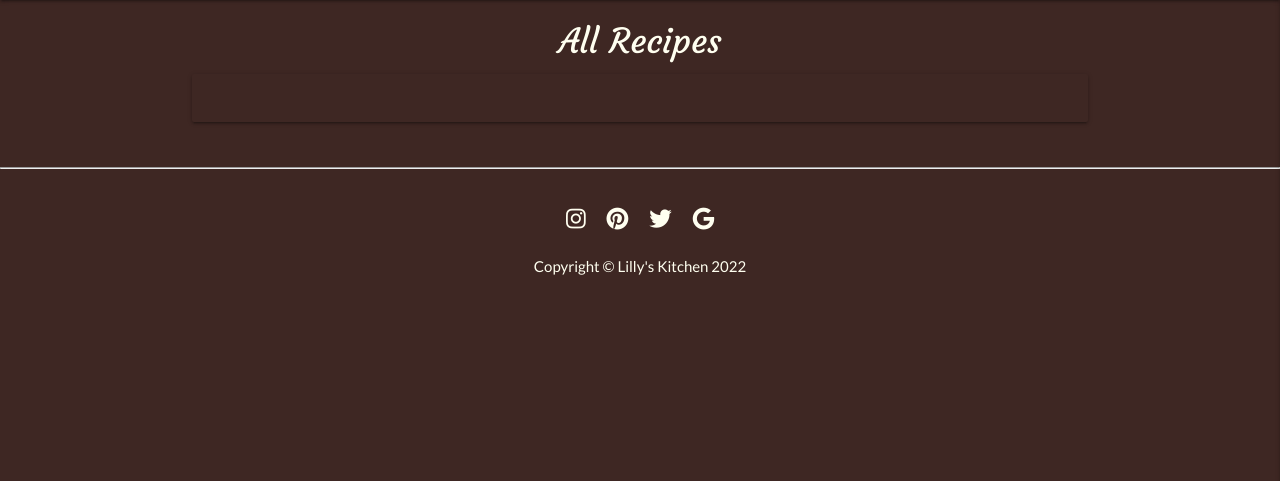
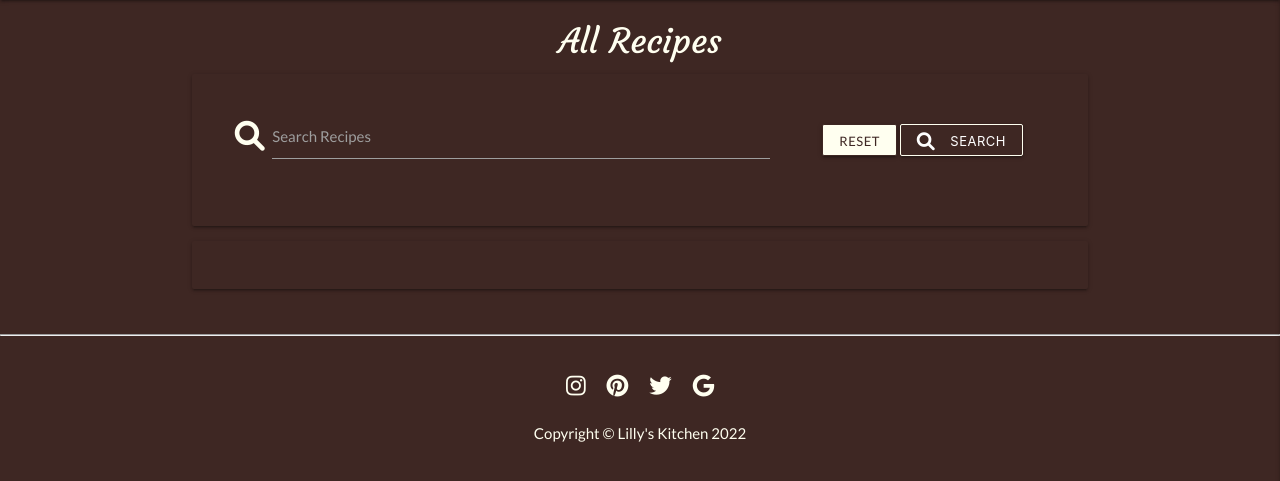
Before and after one commit to Code-Institute-Submissions/malikdobbs-lillys_kitchen_AprResub, a Flask app: page /recipes in a window 1280 px wide. Shown: the part 64-545 px from the top of the page. Run offline with Flask 2, Linux system fonts and the light colour scheme; data that the repository does not hold is empty; some libraries are stand-ins or nearby versions.

Commit message:
Search functionality added to recipes page and tidied up edit and delete buttons on recipes page

```diff
--- a/app.py
+++ b/app.py
@@ -33,6 +33,16 @@ def get_recipes():
     Placeholder
     """
     recipes = list(mongo.db.recipes.find())
+    return render_template("get_recipes.html", recipes=recipes)
+
+
+@app.route("/search", methods=["GET", "POST"])
+def search():
+    """
+    Placeholder
+    """
+    query = request.form.get("query")
+    recipes = list(mongo.db.recipes.find({"$text": {"$search": query}}))
     return render_template("get_recipes.html", recipes=recipes)
 
 
--- a/static/css/style.css
+++ b/static/css/style.css
@@ -58,6 +58,9 @@ nav {
 .edit-btn {
 	border: 1px solid #fffff0;
     background-color: #3e2723;
+	max-height: 1.4em;
+	line-height: 1.2em;
+	font-size: .65em;
 }
 
 .cancel-btn {
@@ -67,6 +70,20 @@ nav {
 }
 
 .delete-btn {
+	background-color: #fffff0;
+	border: 1px solid #3e2723;
+	color: #3e2723;
+	max-height: 1.4em;
+	line-height: 1.2em;
+	font-size: .65em;
+}
+
+.search-btn {
+	border: 1px solid #fffff0;
+    background-color: #3e2723;
+}
+
+.reset-btn {
 	background-color: #fffff0;
 	border: 1px solid #3e2723;
 	color: #3e2723;
@@ -96,6 +113,18 @@ nav {
 }
 
 .delete-btn:hover {
+	background-color: #3e2723;
+	border: 1px solid #fffff0;
+	color: #fffff0;
+}
+
+.search-btn:hover {
+	background-color: #fffff0;
+	border: 1px solid #3e2723;
+	color: #3e2723;
+}
+
+.reset-btn:hover {
 	background-color: #3e2723;
 	border: 1px solid #fffff0;
 	color: #fffff0;
--- a/templates/get_recipes.html
+++ b/templates/get_recipes.html
@@ -4,6 +4,23 @@
 <section>
 	<div class="container">
 		<h4 class="center-align lillys-intro lilly-heading">All Recipes</h4>
+		<div class="row card-panel transparent">
+			<form action="{{ url_for('search') }}" method="post" class="col s12">
+				<div class="row valign-wrapper center-align">
+					<div class="input-field col s12 m8">
+						<i class="fas fa-search prefix lillys-intro"></i>
+						<input type="text" name="query" id="query" minlength="3" class="validate lillys-intro" required>
+						<label for="query">Search Recipes</label>
+					</div>
+					<div class="col s12 m4">
+						<a href="{{ url_for('get_recipes') }}" class="btn-small reset-btn">Reset</a>
+						<button type="submit" class="btn-small search-btn">
+							<i class="fas fa-search left"></i> Search
+						</button>
+					</div>
+				</div>
+			</form>
+		</div>
 		<div class="row card-panel transparent">
 			{% for recipe in recipes %}
 			{% if loop.index % 2 != 0 %}
@@ -24,7 +41,6 @@
 							<a href="{{ url_for('edit_recipe', recipe_id=recipe._id) }}" class="btn-small edit-btn">Edit</a>
 							{% endif %}
 						</span>
-
 					</div>
 					<div class="card-reveal">
 						<span class="card-title">
@@ -56,7 +72,12 @@
 					</div>
 					<div class="card-content">
 						<span class="card-title activator">
-							<i class="fa-solid fa-arrow-up-right-from-square left"></i>Click to view recipe</span>
+							<i class="fa-solid fa-arrow-up-right-from-square left"></i>Click to view recipe
+							{% if session.user|lower == recipe.created_by|lower %}
+							<a href="{{ url_for('delete_recipe', recipe_id=recipe._id) }}" class="btn-small delete-btn">Delete</a>
+							<a href="{{ url_for('edit_recipe', recipe_id=recipe._id) }}" class="btn-small edit-btn">Edit</a>
+							{% endif %}
+						</span>
 					</div>
 					<div class="card-reveal">
 						<span class="card-title">
```
